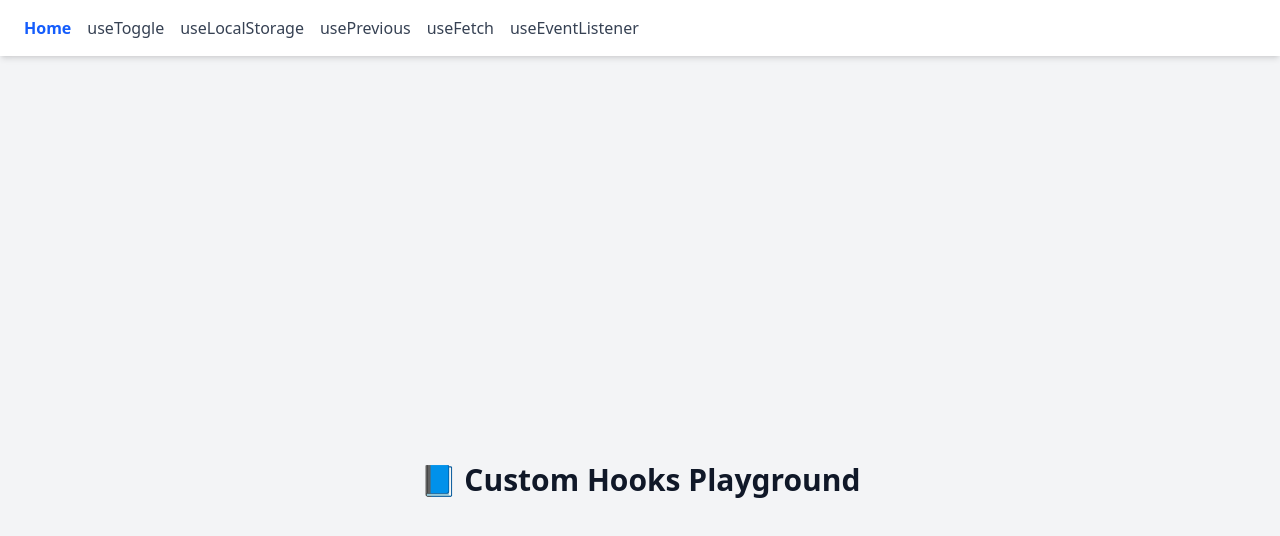
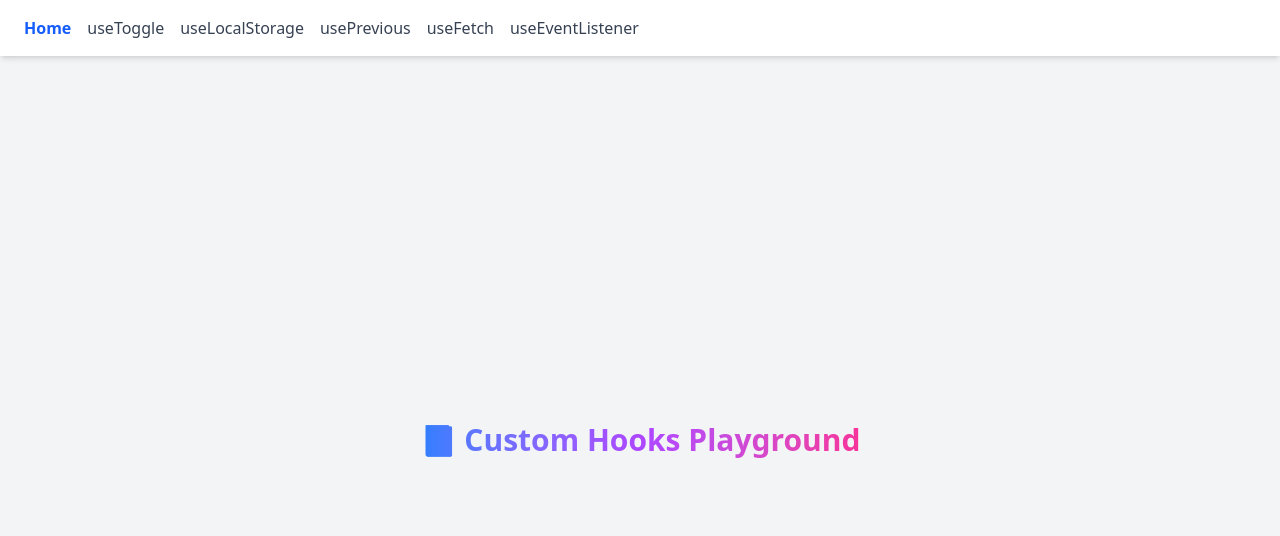
Before and after one commit to heliosalesjr/chl, a React (Vite) app: page / in a window 1280 px wide. Shown: the top 536 px of the page. Built offline with nearby package versions, Linux system fonts and the light colour scheme.

Commit message:
text hover effects

```diff
--- a/src/pages/Home.jsx
+++ b/src/pages/Home.jsx
@@ -1,8 +1,9 @@
 const Home = () => (
-    <div className="min-h-screen flex items-center justify-center">
-      <h1 className="text-3xl font-bold text-center">📘 Custom Hooks Playground</h1>
-
-    </div>
+  <div className="h-[90vh] flex items-center justify-center">
+    <h1 className="text-3xl font-bold text-center text-transparent bg-clip-text bg-gradient-to-r from-blue-500 via-purple-500 to-pink-500 transition-all duration-500 hover:scale-110 hover:bg-gradient-to-r hover:from-pink-500 hover:via-yellow-500 hover:to-green-500">
+      📘 Custom Hooks Playground
+    </h1>
+  </div>
   );
 
   export default Home;
```
